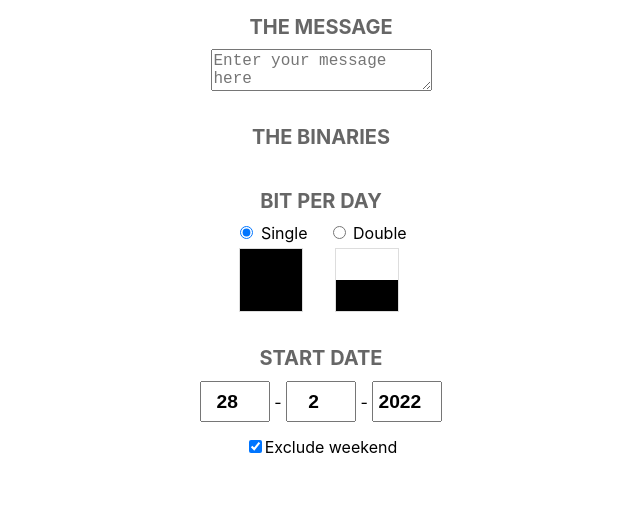
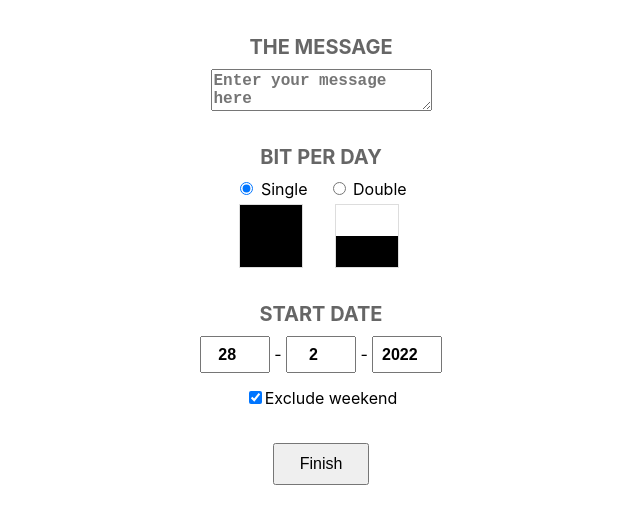
Before and after one commit to tito433/dress-code, a React (Create React App) app: page / in a window 1280 px wide. Shown: the top 524 px of the page, without its empty margins (319-959 px from the left). Built offline with nearby package versions, Linux system fonts and the light colour scheme.

Commit message:
Fix readme and component bugs

```diff
--- a/src/component/AsciiMessage.tsx
+++ b/src/component/AsciiMessage.tsx
@@ -1,14 +1,26 @@
 import * as React from 'react';
-export default function AsciiMessage(props: {
-    onChange: (value: string) => void
-}) {
+import { useDispatch } from 'react-redux';
+import { useSelector } from 'react-redux';
+import type { RootState } from '../store';
+
+import { setValue } from 'src/inputSlice';
+export default function AsciiMessage() {
+    const dispatch = useDispatch();
+    const inputText = useSelector((state: RootState) => state.memory.value)
+    const onInputChange =(value:string)=>{
+        dispatch(setValue(value));
+    }
 
     return (
-        <div className='AsciiMessage'>
-            <textarea
-                onChange={(e) => props.onChange(e.target.value)}
-                placeholder="Enter your message here"
-            />
+        <div className="sect">
+            <label className='heading'>The message</label>
+            <div className='AsciiMessage'>
+                <textarea
+                    value={inputText}
+                    onChange={(e) => onInputChange(e.target.value)}
+                    placeholder="Enter your message here"
+                />
+            </div>
         </div>
     );
 }
--- a/src/component/BinMessage.tsx
+++ b/src/component/BinMessage.tsx
@@ -1,16 +1,19 @@
 import * as React from 'react';
 import { useSelector } from 'react-redux';
 import type { RootState } from '../store';
-import {CharToBin} from '../utils';
+import { CharToBin } from '../utils';
 
 export default function BinMessage() {
-
     const inputText = useSelector((state: RootState) => state.memory.value)
     const inputOfBin = inputText.split('').map(CharToBin).join(' ');
-
-    return (
-        <div className='BinMessage'>
-            {inputOfBin}
+    const render = () =>
+    (
+        <div className="sect">
+            <label className='heading'>The binaries</label>
+            <div className='BinMessage'>
+                {inputOfBin}
+            </div>
         </div>
-    );
+    )
+    return inputText.length > 0 ? render() : null;
 }
--- a/src/component/BitPicker.tsx
+++ b/src/component/BitPicker.tsx
@@ -1,7 +1,7 @@
 import * as React from 'react';
 import { useDispatch, useSelector } from 'react-redux';
+import { setBit } from '../inputSlice';
 import type { RootState } from '../store';
-import { setBit } from '../inputSlice';
 
 export default function BitPicker() {
     const dispatch = useDispatch();
@@ -12,27 +12,28 @@ export default function BitPicker() {
         dispatch(setBit(Number(value)));
     }
     return (
-        <>
+        <div className="sect">
+            <label className='heading'>Bit per day</label>
             <div className='bitPicker'>
                 <label>
                     <div className="radio-label">
-                        <input type="radio" name="radio" value="1" checked={bit === 1} onChange={onInputChange}/> Single
+                        <input type="radio" name="radio" value="1" checked={bit === 1} onChange={onInputChange} /> Single
                     </div>
                     <div className='bit single'></div>
                 </label>
                 <label>
                     <div className="radio-label">
-                        <input type="radio" name="radio" value="2" checked={bit === 2}  onChange={onInputChange}/> Double
+                        <input type="radio" name="radio" value="2" checked={bit === 2} onChange={onInputChange} /> Double
                     </div>
                     <div className='bit double'></div>
                 </label>
-                <label style={{display:'none'}}>
+                <label style={{ display: 'none' }}>
                     <div className="radio-label">
-                        <input type="radio" name="radio" value="4" checked={bit === 4}  onChange={onInputChange}/> Quadruple
+                        <input type="radio" name="radio" value="4" checked={bit === 4} onChange={onInputChange} /> Quadruple
                     </div>
                     <div className='bit quadruple'></div>
                 </label>
             </div>
-        </>
+        </div>
     );
 }
--- a/src/component/Calendar.tsx
+++ b/src/component/Calendar.tsx
@@ -1,45 +1,46 @@
-import * as React from 'react';
 import { useSelector } from 'react-redux';
+import { TDay } from '../models';
 import type { RootState } from '../store';
-import {CharToBin, IsValidDay} from '../utils';
+import { CharToBin, IsValidDay } from '../utils';
 import Month from './Month';
-import {TDay} from '../models';
 
-type MonthMap= {
-    [id: number] : TDay[]
+type MonthMap = {
+    [id: number]: TDay[]
 }
 
-export default function Calendar(){
+export default function Calendar() {
     const inputText = useSelector((state: RootState) => state.memory.value)
     const startDate = useSelector((state: RootState) => new Date(state.memory.startDate));
     const excludeWeekend = useSelector((state: RootState) => state.memory.excludeWeekend);
 
     const bit = useSelector((state: RootState) => state.memory.bit);
     const inputOfBin = inputText.split('').map(CharToBin).join('');
-    const curDate = new Date(startDate.getFullYear(),startDate.getMonth(),startDate.getDate());
+    const curDate = new Date(startDate.getFullYear(), startDate.getMonth(), startDate.getDate());
     let i = 0;
-    const monthDistro:MonthMap = {};
-    while (i<inputOfBin.length) {
-        if(IsValidDay(curDate, excludeWeekend)){
-            const key = new Date(curDate.getFullYear(),curDate.getMonth(), 1).valueOf();
-            if(!monthDistro[key]){
-                monthDistro[key]=[];
+    const monthDistro: MonthMap = {};
+    while (i < inputOfBin.length) {
+        if (IsValidDay(curDate, excludeWeekend)) {
+            const key = new Date(curDate.getFullYear(), curDate.getMonth(), 1).valueOf();
+            if (!monthDistro[key]) {
+                monthDistro[key] = [];
             }
-            const binPart = inputOfBin.substring(i,i+bit).padEnd(bit,"0");
-            const tDay:TDay = {date: new Date(curDate.valueOf()), color: 'color'+binPart}
+            const binPart = inputOfBin.substring(i, i + bit).padEnd(bit, "0");
+            const tDay: TDay = { date: new Date(curDate.valueOf()), color: 'color' + binPart }
             monthDistro[key].push(tDay);
-            i+=bit;
+            i += bit;
         }
         curDate.setDate(curDate.getDate() + 1);
     }
     const monthList = Object.keys(monthDistro);
-    return(
-        <div className='months'>
-            {monthList.length>0 && monthList.map((mn)=>{
-                return <Month date={Number(mn)} codes={monthDistro[Number(mn)]} key={mn}/>
-                })
-            }
-
+    return monthList.length > 0 ? (
+        <div className='sect'>
+            <label className='heading'>Dress code</label>
+            <div className='months'>
+                {monthList.map((mn) =>
+                    <Month date={Number(mn)} codes={monthDistro[Number(mn)]} key={mn} />
+                )
+                }
+            </div>
         </div>
-    );
+    ) : null;
 }
--- a/src/component/DatePicker.tsx
+++ b/src/component/DatePicker.tsx
@@ -1,7 +1,7 @@
 import * as React from 'react';
 import { useDispatch, useSelector } from 'react-redux';
+import { setExcludeWeekend, setStartDate } from '../inputSlice';
 import type { RootState } from '../store';
-import { setStartDate, setExcludeWeekend } from '../inputSlice';
 
 export default function DatePicker() {
     const dispatch = useDispatch();
@@ -24,17 +24,19 @@ export default function DatePicker() {
         dispatch(setStartDate(updated.valueOf()));
     }
     return (
-        <>
+        <div className="sect">
+            <label className='heading'>Start date</label>
+
             <div className='datePicker'>
                 <input type='number' placeholder='DD' size={2} onChange={onDayChange} defaultValue={currDate.getDate()} />&nbsp;-&nbsp;
                 <input type='number' placeholder='MM' size={2} onChange={onMonthChange} defaultValue={currDate.getMonth() + 1} />&nbsp;-&nbsp;
                 <input type='number' placeholder='YYYY' size={4} onChange={onYearChange} defaultValue={currDate.getFullYear()} />
             </div>
-            <div style={{marginTop:'1.5rem'}}>
+            <div style={{ marginTop: '1.5rem' }}>
                 <label>
                     <input type='checkbox' onChange={(e) => dispatch(setExcludeWeekend(e.currentTarget.checked))} checked={excludeWeekend} />
                     Exclude weekend</label>
             </div>
-        </>
+        </div>
     );
 }
--- a/src/component/Stepper.tsx
+++ b/src/component/Stepper.tsx
@@ -1,7 +1,11 @@
 import React, { useState } from 'react';
 
+export interface Step {
+  component: React.ReactNode;
+  nextButtonText?: string;
+}
 // Stepper Component
-const Stepper = ({ steps }: { steps: any[] }) => {
+export const Stepper = ({ steps }: { steps: Step[] }) => {
   const [currentStep, setCurrentStep] = useState(0);
 
   const goToNextStep = () => {
@@ -23,12 +27,12 @@ const Stepper = ({ steps }: { steps: any[] }) => {
       </div>
       <div className="step-navigation">
         {currentStep > 0 && (
-          <button onClick={goToPreviousStep}>
-            {steps[currentStep].prevButtonText || 'Previous'}
+          <button onClick={goToPreviousStep} className='back'>
+            Back
           </button>
         )}
         {currentStep < steps.length - 1 && (
-          <button onClick={goToNextStep}>
+          <button onClick={goToNextStep} className='next'>
             {steps[currentStep].nextButtonText || 'Next'}
           </button>
         )}
@@ -36,5 +40,3 @@ const Stepper = ({ steps }: { steps: any[] }) => {
     </div>
   );
 };
-
-export default Stepper;
--- a/src/index.css
+++ b/src/index.css
@@ -130,7 +130,6 @@ body {
 }
 .month .dname .nm{
   margin-bottom: 0.5em;
-  font-size: 0.9em;
 }
 .month .days, .month .dname{
   display: grid;
@@ -273,11 +272,10 @@ body {
 
 .datePicker input{
   max-width: 7rem;
-  font-size: 1.2em;
   padding: 0.75rem 0;
+  font-size: 1.6rem;
   font-weight: bold;
   text-align: center;
-  margin-top: 1px;
 }
 .mb{
   margin-bottom: 1.5rem;
@@ -340,6 +338,15 @@ body {
 
 .AsciiMessage textarea{
   font-size: 1.6rem;
+  font-weight: bold;
+}
+.step-content{
+  padding-top: 2rem;
+  padding-bottom: 2rem;
+}
+.step-navigation button{
+  padding: 1rem 2.5rem;
+  font-size: 1.6rem;
 }
 
 @media (min-width: 768px) {
--- a/src/pages/index.tsx
+++ b/src/pages/index.tsx
@@ -1,45 +1,22 @@
 
-import * as React from 'react';
-//import { useDispatch, useSelector } from 'react-redux';
-import { useDispatch } from 'react-redux';
+
+import AsciiMessage from '../component/AsciiMessage';
+import BinMessage from '../component/BinMessage';
+import BitPicker from '../component/BitPicker';
 import Calendar from '../component/Calendar';
-import AsciiMessage from '../component/AsciiMessage';
-import { setValue } from '../inputSlice';
-import BinMessage from '../component/BinMessage';
 import DatePicker from '../component/DatePicker';
-import BitPicker from '../component/BitPicker';
-//import type { RootState } from '../store';
+import { Step, Stepper } from '../component/Stepper';
 
 export default function IndexPage() {
-    const dispatch = useDispatch();
 
-    //const inputText = useSelector((state: RootState) => state.inputText.value)
+    const Step1 = () => <div><AsciiMessage /> <BitPicker /> <DatePicker /></div>;
+    const Step2 = () => <div><BinMessage />  <Calendar /></div>;
+    const steps: Step[] = [
+        { component: <Step1 />, nextButtonText: 'Finish' },
+        { component: <Step2 /> },
+    ];
 
-    const onInputChange =(value:string)=>{
-        dispatch(setValue(value));
-    }
     return (
-
-    <>
-        <div className="sect input">
-            <label className='heading'>The message</label>
-            <AsciiMessage onChange={onInputChange}/>
-        </div>
-        <div className="sect">
-            <label className='heading'>The binaries</label>
-            <BinMessage />
-        </div>
-        <div className="sect">
-            <label className='heading'>Bit per day</label>
-            <BitPicker />
-        </div>
-        <div className="sect">
-            <label className='heading'>Start date</label>
-            <DatePicker />
-        </div>
-        <div className='sect'>
-            <Calendar />
-        </div>
-    </>
+        <Stepper steps={steps} />
     );
 }
```
Also changed, not shown: public/demo.png (deleted), 1 other file (tests, documents, lock files or other folders).
